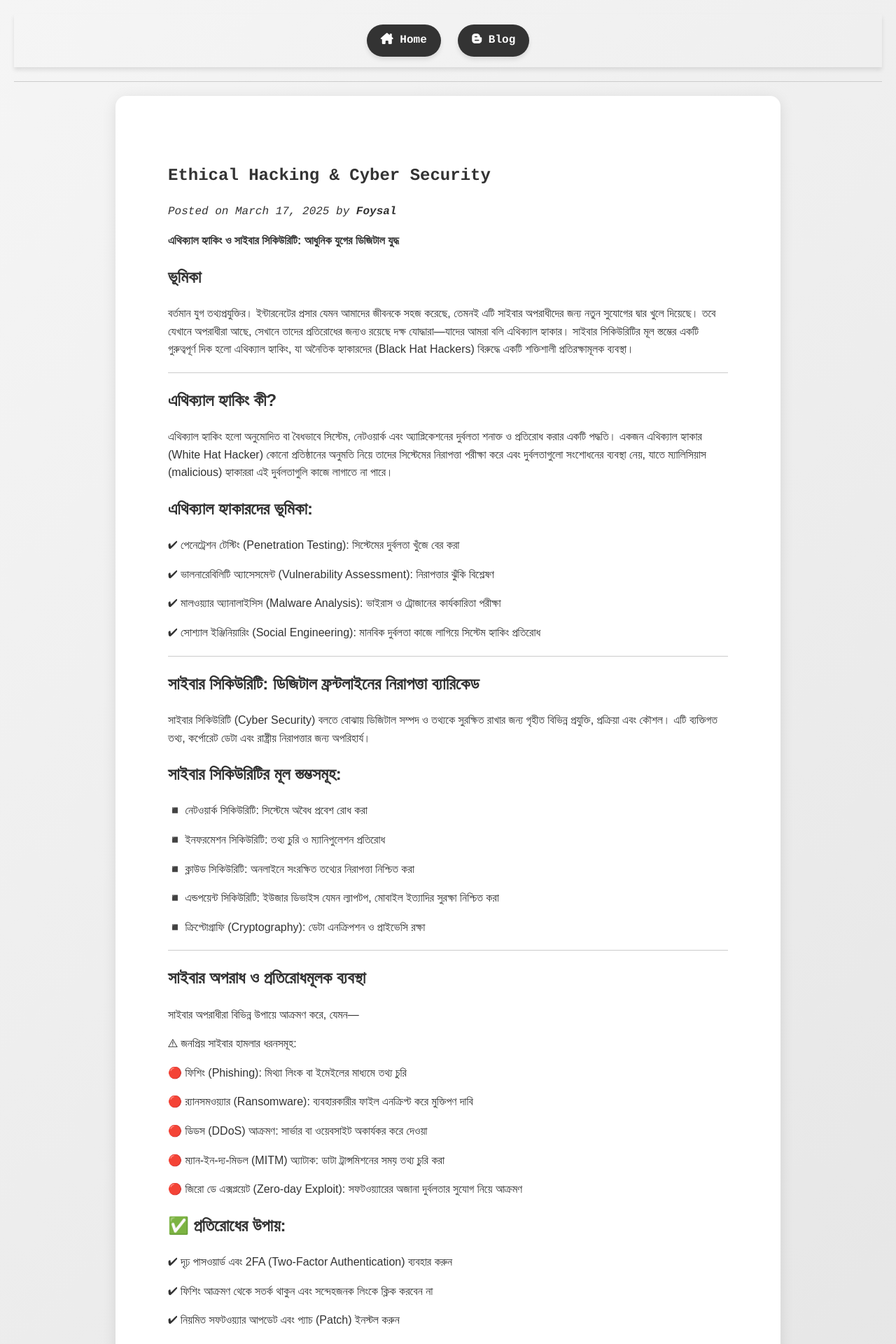
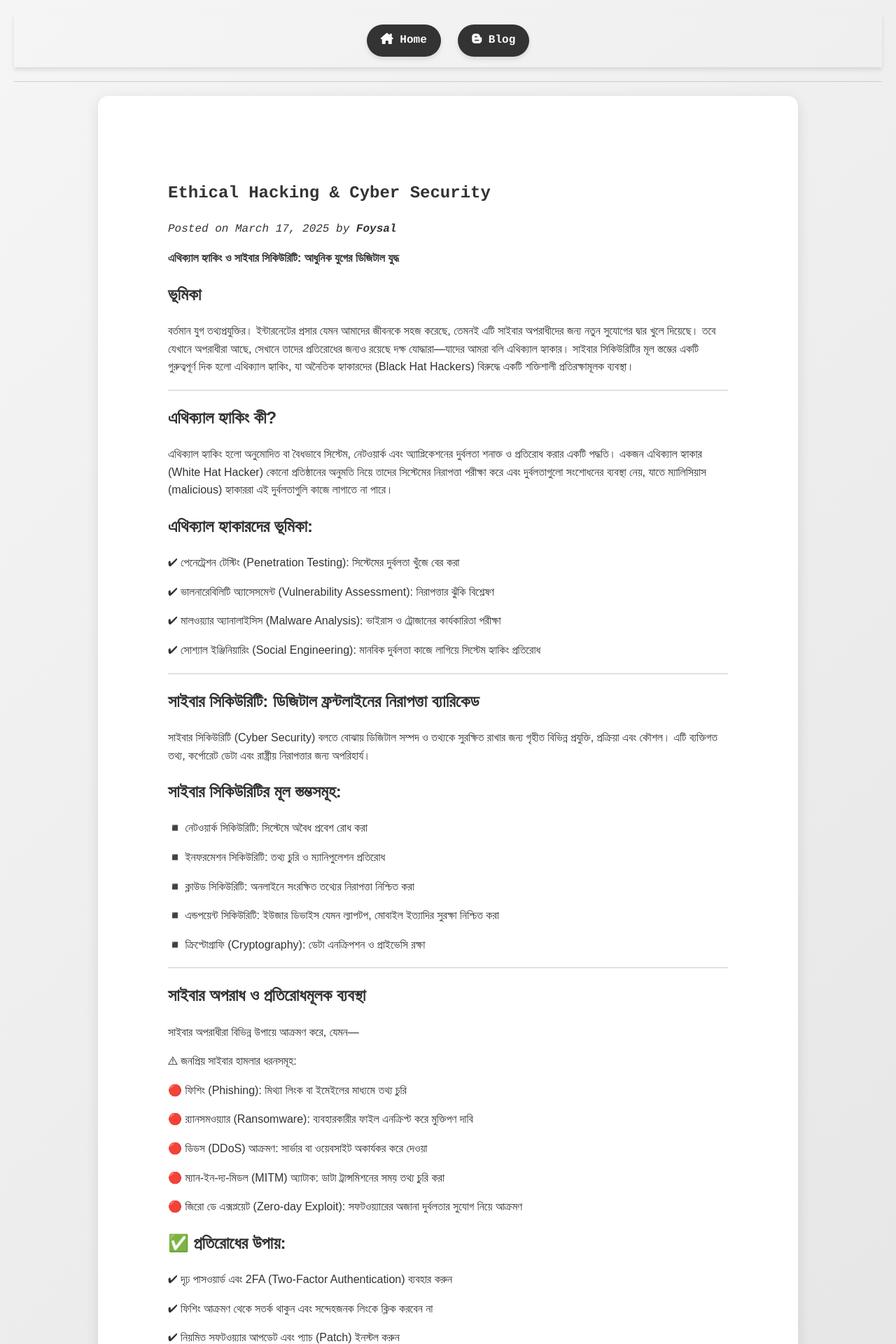
Before and after one commit to foysal1627/foysal1627.github.io, a Jekyll site: the page built from _posts/2025-03-18-new-blog.md, in a window 1280 px wide. Shown: the top 1920 px of the page at 70% size. Built offline with Jekyll 4.4.1, drawn with Linux system fonts in a browser that asks for light colours.

Commit message:
style.css

```diff
--- a/assets/css/style.css
+++ b/assets/css/style.css
@@ -47,8 +47,8 @@ nav a:hover {
 /* Article Section */
 article {
     max-width: 800px;
-    margin: 15px auto;
-    padding: 75px;
+    margin: 2px auto;
+    padding: 100px;
     background: white;
     border-radius: 15px;
     box-shadow: 0 4px 20px rgba(0,0,0,0.1);
```
